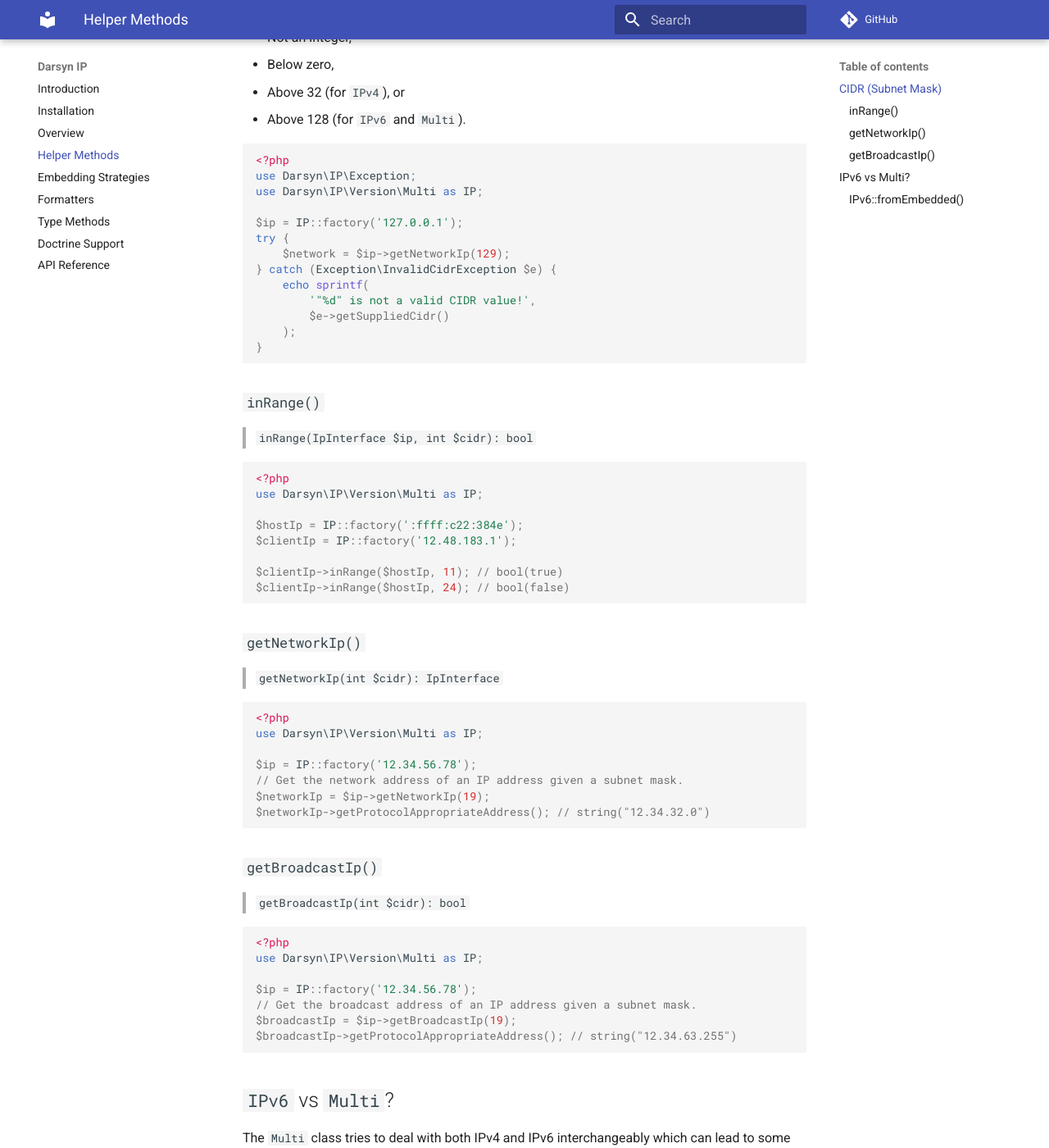
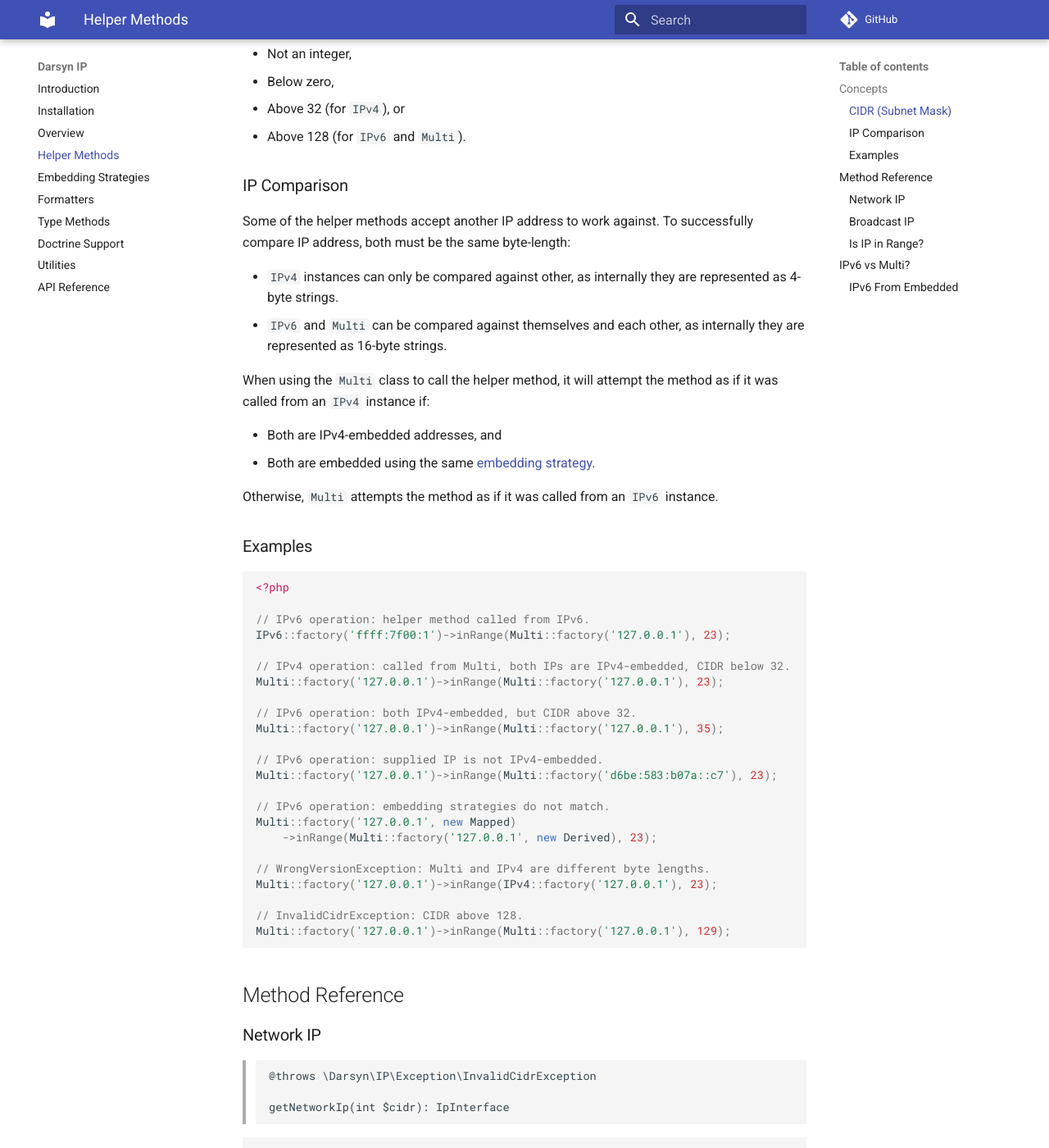
Before and after one commit to darsyn/ip, an MkDocs documentation site: the page built from docs/04-helpers.md, in a window 1280 px wide and 1400 px high, scrolled down 1073 px. Shown: the whole window at 82% size. Built offline with MkDocs 1.6.1 and Material for MkDocs 9.7.7, drawn with Linux system fonts in a browser that asks for light colours; comment, search, counter and statistics services are not loaded; some of the changed text lies outside the part shown.

Commit message:
Update Documentation
Ready for next 4.1.0 release (new features expected to be added before then).

````diff
--- a/docs/03-overview.md
+++ b/docs/03-overview.md
@@ -1,7 +1,8 @@
 # Overview
 
-IP addresses get automatically validated on object instantiation; if the IP
-address supplied is invalid, an `InvalidIpAddressException` will be thrown.
+IP addresses get automatically validated on creation through the static factory
+method; if the IP address supplied is invalid an `InvalidIpAddressException`
+will be thrown.
 
 ```php
 <?php
@@ -67,6 +68,29 @@ Each class has methods for determining the version:
 > what [embedding strategy](./05-strategies.md) is used rather than what
 > notation was passed to the constructor.
 
+## Instantiation
+
+All classes are instantiated using the `factory()` static method. This method
+validates the input and converts it into binary. In the case of the `Multi`
+class it also packs any version 4 addresses into a version 6 address.
+
+```php
+<?php
+use Darsyn\IP\Version\Multi as IP;
+
+try {
+    $ip = new IP('127.0.0.1');
+} catch (\Error) {
+    echo 'Cannot create IP using "new"; please use IP::factory() instead.';
+}
+```
+
+> Many instances are constructed for all [helper](./04-helpers.md) and
+> [type](./07-types.md) methods. Validating the input every time a new instance
+> is constructed slows things down considerably, so to speed up internal
+> processes the constructor does not perform any input validation. Because of
+> this the constructor method has been kept private.
+
 ## Return Formats
 
 Once an IP object has been initialised, the IP address value can be returned in
@@ -145,21 +169,25 @@ $ip = IP::factory('::ffff:7f00:1');
 $ip->getProtocolAppropriateAddress(); // string("127.0.0.1")
 ```
 
-### `getBinary()`
+### Binary
 
-Returns the 16 byte (4 bytes if using `IPv4`) binary string of the IP address.
-This will most likely contain non-printable characters, so is not appropriate
-for displaying.
+`getBinary()` returns the 16 byte (4 bytes if using `IPv4`) binary string of the
+IP address. This will most likely contain non-printable characters, so is not
+appropriate for displaying.
 
 ```php
 <?php
-use Darsyn\IP\Version\Multi as IP;
+use Darsyn\IP\Version\IPv4 as IP;
 
-$ip = IP::factory('127.0.0.1');
-$binary = $ip->getBinary();
+// The IPv4 address "80.111.111.112" just so happens to be, when converted to
+// binary, the same as the binary for the ASCII string "Poop". Today you learnt
+// something new.
+
+$ip = IP::factory('80.111.111.112');
+$ip->getBinary(); // string("Poop")
 ```
 
-### String Casting
+## String Casting
 
 Previous versions of this documentation specified that string casting for IP
 objects was enabled to get the binary string, but that was unfortunately untrue.
--- a/docs/04-helpers.md
+++ b/docs/04-helpers.md
@@ -7,12 +7,14 @@ returned as a *new* instance of `Darsyn\IP\IpInterface` rather than modifying
 the existing object - they are also returned as a static instance meaning an
 `IPv4` object would return a new `IPv4` object, an `IPv6` returns `IPv6`, etc.
 
-## CIDR (Subnet Mask)
+## Concepts
 
-All the helper methods require a CIDR value. Anyone who has worked with CIDR
-notation before will most likely be used to a subnet mask between 0 and 32.
-However, since this library deals with both IPv4 and IPv6 the CIDR values can
-range up to 128.
+### CIDR (Subnet Mask)
+
+Most of the the helper methods require a CIDR value. Anyone who has worked with
+CIDR notation before will most likely be used to a subnet mask between 0 and 32.
+However, since the `Multi` class deals with both IPv4 and IPv6 the CIDR values
+can range up to 128.
 
 Instances of `IPv4` will always deal with CIDR values between 0 and 32.
 
@@ -24,8 +26,7 @@ Instances of `Multi` will:
   strategy).
 - If version 4 and the CIDR is less or equal to 32, attempt the method as if it
   was called from an `IPv4` instance.
-- Otherwise, (or the previous step resulted in an error/exception) attempt the
-  method as if it was called from an `IPv6` instance.
+- Otherwise, attempt the method as if it was called from an `IPv6` instance.
 
 ```php
 <?php
@@ -37,38 +38,112 @@ IP::factory('127.0.0.1')->getNetworkIp(26);
 // IP is version 4 address but CIDR is more than 32. Uses IPv6::getNetworkIp().
 IP::factory('127.0.0.1')->getNetworkIp(107);
 
-// IP is version 6 address. Uses IPv6::getNetworkIp().
-IP::factory('2001:db8::a60:8a2e:0:7334')->getNetworkIp(50);
+// IP is version 6 address. Uses IPv6::getNetworkIp(), even though CIDR is below 32.
+IP::factory('2001:db8::a60:8a2e:0:7334')->getNetworkIp(31);
 ```
 
-Methods that deal with CIDRs throw an `Darsyn\IP\ExceptionInvalidCidrException`
-when a CIDR value that is out of range is passed. Out of range values are any
-value that is:
+A `Darsyn\IP\Exception\InvalidCidrException` is thrown whenever a CIDR value
+that is out of range is supplied. Out of range values are any value that is:
 
 - Not an integer,
 - Below zero,
 - Above 32 (for `IPv4`), or
 - Above 128 (for `IPv6` and `Multi`).
 
+### IP Comparison
+
+Some of the helper methods accept another IP address to work against. To
+successfully compare IP address, both must be the same byte-length:
+
+- `IPv4` instances can only be compared against other, as internally they are
+  represented as 4-byte strings.
+- `IPv6` and `Multi` can be compared against themselves and each other, as
+  internally they are represented as 16-byte strings.
+
+When using the `Multi` class to call the helper method, it will attempt the
+method as if it was called from an `IPv4` instance if:
+
+- Both are IPv4-embedded addresses, and
+- Both are embedded using the same [embedding strategy](./05-strategies.md).
+
+Otherwise, `Multi` attempts the method as if it was called from an `IPv6`
+instance.
+
+### Examples
+
 ```php
 <?php
-use Darsyn\IP\Exception;
+
+// IPv6 operation: helper method called from IPv6.
+IPv6::factory('ffff:7f00:1')->inRange(Multi::factory('127.0.0.1'), 23);
+
+// IPv4 operation: called from Multi, both IPs are IPv4-embedded, CIDR below 32.
+Multi::factory('127.0.0.1')->inRange(Multi::factory('127.0.0.1'), 23);
+
+// IPv6 operation: both IPv4-embedded, but CIDR above 32.
+Multi::factory('127.0.0.1')->inRange(Multi::factory('127.0.0.1'), 35);
+
+// IPv6 operation: supplied IP is not IPv4-embedded.
+Multi::factory('127.0.0.1')->inRange(Multi::factory('d6be:583:b07a::c7'), 23);
+
+// IPv6 operation: embedding strategies do not match.
+Multi::factory('127.0.0.1', new Mapped)
+    ->inRange(Multi::factory('127.0.0.1', new Derived), 23);
+
+// WrongVersionException: Multi and IPv4 are different byte lengths.
+Multi::factory('127.0.0.1')->inRange(IPv4::factory('127.0.0.1'), 23);
+
+// InvalidCidrException: CIDR above 128.
+Multi::factory('127.0.0.1')->inRange(Multi::factory('127.0.0.1'), 129);
+```
+
+## Method Reference
+
+### Network IP
+
+> ```
+> @throws \Darsyn\IP\Exception\InvalidCidrException
+>
+> getNetworkIp(int $cidr): IpInterface
+> ```
+
+
+```php
+<?php
 use Darsyn\IP\Version\Multi as IP;
 
-$ip = IP::factory('127.0.0.1');
-try {
-    $network = $ip->getNetworkIp(129);
-} catch (Exception\InvalidCidrException $e) {
-    echo sprintf(
-        '"%d" is not a valid CIDR value!',
-        $e->getSuppliedCidr()
-    );
-}
+$ip = IP::factory('12.34.56.78');
+// Get the network address of an IP address given a subnet mask.
+$networkIp = $ip->getNetworkIp(19);
+$networkIp->getProtocolAppropriateAddress(); // string("12.34.32.0")
 ```
 
-### `inRange()`
+### Broadcast IP
 
-> `inRange(IpInterface $ip, int $cidr): bool`
+> ```
+> @throws \Darsyn\IP\Exception\InvalidCidrException
+>
+> getBroadcastIp(int $cidr): bool
+> ```
+
+```php
+<?php
+use Darsyn\IP\Version\Multi as IP;
+
+$ip = IP::factory('12.34.56.78');
+// Get the broadcast address of an IP address given a subnet mask.
+$broadcastIp = $ip->getBroadcastIp(19);
+$broadcastIp->getProtocolAppropriateAddress(); // string("12.34.63.255")
+```
+
+### Is IP in Range?
+
+> ```
+> @throws \Darsyn\IP\Exception\WrongVersionException
+> @throws \Darsyn\IP\Exception\InvalidCidrException
+>
+> inRange(IpInterface $ip, int $cidr): bool
+> ```
 
 ```php
 <?php
@@ -81,40 +156,11 @@ $clientIp->inRange($hostIp, 11); // bool(true)
 $clientIp->inRange($hostIp, 24); // bool(false)
 ```
 
-### `getNetworkIp()`
-
-> `getNetworkIp(int $cidr): IpInterface`
-
-
-```php
-<?php
-use Darsyn\IP\Version\Multi as IP;
-
-$ip = IP::factory('12.34.56.78');
-// Get the network address of an IP address given a subnet mask.
-$networkIp = $ip->getNetworkIp(19);
-$networkIp->getProtocolAppropriateAddress(); // string("12.34.32.0")
-```
-
-### `getBroadcastIp()`
-
-> `getBroadcastIp(int $cidr): bool`
-
-```php
-<?php
-use Darsyn\IP\Version\Multi as IP;
-
-$ip = IP::factory('12.34.56.78');
-// Get the broadcast address of an IP address given a subnet mask.
-$broadcastIp = $ip->getBroadcastIp(19);
-$broadcastIp->getProtocolAppropriateAddress(); // string("12.34.63.255")
-```
-
 ## `IPv6` vs `Multi`?
 
 The `Multi` class tries to deal with both IPv4 and IPv6 interchangeably which
 can lead to some unexpected results if an IPv6 address is detected as an
-embedded IPv4 address. Valid CIDR values can be either 0-32 or 0-128 depending
+IPv4-embedded address. Valid CIDR values can be either 0-32 or 0-128 depending
 on internal state and the embedding strategy used.
 
 All the helper methods of `Multi` are affected by this.
@@ -122,7 +168,7 @@ All the helper methods of `Multi` are affected by this.
 The `IPv6` class, however, gives consistent results regardless of embedding
 strategy and always deals with CIDR values from 0 to 128.
 
-### `IPv6::fromEmbedded()`
+### IPv6 From Embedded
 
 If you want to embed IPv4 addresses into IPv6, but do not want `Multi` to return
 varying results depending on whether an IPv4 address is embedded or not, then
--- a/docs/09-api.md
+++ /dev/null
@@ -1,27 +0,0 @@
-# API Reference
-
-| Method                                | Returns              | IPv4     | IPv6     | Multi    |
-|---------------------------------------|----------------------|----------|----------|----------|
-| `factory(string $ip, [$strategy])`    | Static `IpInterface` | &#10003; | &#10003; | &#10003; |
-| `getBinary()`                         | `string`             | &#10003; | &#10003; | &#10003; |
-| `getVersion()`                        | `int`                | &#10003; | &#10003; | &#10003; |
-| `isVersion(int $version)`             | `bool`               | &#10003; | &#10003; | &#10003; |
-| `isVersion4()`                        | `bool`               | &#10003; | &#10003; | &#10003; |
-| `isVersion6()`                        | `bool`               | &#10003; | &#10003; | &#10003; |
-| `getNetworkIp(int $cidr)`             | Static `IpInterface` | &#10003; | &#10003; | &#10003; |
-| `getBroadcastIp(int $cidr)`           | Static `IpInterface` | &#10003; | &#10003; | &#10003; |
-| `inRange(IpInterface $ip, int $cidr)` | `bool`               | &#10003; | &#10003; | &#10003; |
-| `isMapped()`                          | `bool`               | &#10003; | &#10003; | &#10003; |
-| `isDerived()`                         | `bool`               | &#10003; | &#10003; | &#10003; |
-| `isCompatible()`                      | `bool`               | &#10003; | &#10003; | &#10003; |
-| `isEmbedded()`                        | `bool`               | &#10003; | &#10003; | &#10003; |
-| `isLinkLocal()`                       | `bool`               | &#10003; | &#10003; | &#10003; |
-| `isLoopback()`                        | `bool`               | &#10003; | &#10003; | &#10003; |
-| `isMulticast()`                       | `bool`               | &#10003; | &#10003; | &#10003; |
-| `isPrivateUse()`                      | `bool`               | &#10003; | &#10003; | &#10003; |
-| `isUnspecified()`                     | `bool`               | &#10003; | &#10003; | &#10003; |
-| `getDotAddress()`                     | `string`             | &#10003; |          | &#10003; |
-| `getCompactedAddress()`               | `string`             |          | &#10003; | &#10003; |
-| `getExpandedAddress()`                | `string`             |          | &#10003; | &#10003; |
-| `getCompactedAddress()`               | `string`             |          | &#10003; | &#10003; |
-| `getProtocolAppropriateAddress()`     | `string`             |          |          | &#10003; |
--- /dev/null
+++ b/docs/09-utilities.md
@@ -0,0 +1,96 @@
+# Utilities
+
+## Binary Utility
+
+The IP value objects store their internal state as a binary string, which is not
+easy for humans to understand. The `Darsyn\IP\Util\Binary` class is a collection
+of static helper methods for dealing with such binary strings.
+
+### From Hexadecimal
+
+> ```
+> @throws \InvalidArgumentException
+>
+> \Darsyn\IP\Util\Binary::fromHex(string $hex): string
+> ```
+
+Because there are two hexadecimal characters per byte, the input string must be
+of a length that is a multiple of 2.
+
+```php
+<?php
+use Darsyn\IP\Util\Binary;
+
+$hexString = '48656c6c6f21';
+Binary::fromHex($hexString); // string("Hello!")
+```
+
+### To Hexadecimal
+
+> ```
+> @throws \InvalidArgumentException
+>
+> \Darsyn\IP\Util\Binary::toHex(string $hex): string
+> ```
+
+```php
+<?php
+use Darsyn\IP\Util\Binary;
+
+$binaryString = 'Hello!';
+Binary::toHex($binaryString); // string("48656c6c6f21")
+```
+
+### From Human-readable Binary
+
+> ```
+> @throws \InvalidArgumentException
+>
+> \Darsyn\IP\Util\Binary::fromHumanReadable(string $asciiBinarySequence): string
+> ```
+
+Because there are 8 bits per bytes, the input string must be of a length that is
+a multiple of 8.
+
+```php
+<?php
+use Darsyn\IP\Util\Binary;
+
+$asciiBinary = '010010000110010101101100011011000110111100100001';
+Binary::fromHumanReadable($asciiBinary); // string("Hello!")
+```
+
+### To Human-readable
+
+> ```
+> @throws \InvalidArgumentException
+>
+> \Darsyn\IP\Util\Binary::toHumanReadable(string $binary): string
+> ```
+
+```php
+<?php
+use Darsyn\IP\Util\Binary;
+
+$binaryString = 'Hello!';
+Binary::toHumanReadable($asciiBinary); // string("010010000110010101101100011011000110111100100001")
+```
+
+## Multibyte String Utility
+
+On some PHP installations, the [Multibyte String](https://www.php.net/manual/en/book.mbstring.php)
+extension can overload PHP's native string functions which, because we are working
+with arbitrary binary content, can incorrectly guess an encoding when attempting
+to transform this data (IP addresses have no text encoding).
+
+Because of this, the `Darsyn\IP\Util\MbString` class is a collection of static
+helper equivalents for PHP's core string functions which detect if the
+`mbstring` extension is installed and appropriately call the correct function,
+specifying the `8bit` text encoding (treat each byte as individual character)
+if required.
+
+| Static Helper Method    | Replaces the PHP function... |
+|-------------------------|------------------------------|
+| `MbString::getLength()` | `str_len()`                  |
+| `MbString::subString()` | `substr()`                   |
+| `MbString::padString()` | `str_pad()`                  |
--- /dev/null
+++ b/docs/10-api.md
@@ -0,0 +1,27 @@
+# API Reference
+
+| Method                                | Returns              | IPv4 | IPv6 | Multi |
+|---------------------------------------|----------------------|------|------|-------|
+| `factory(string $ip, [$strategy])`    | Static `IpInterface` | ✓    | ✓    | ✓     |
+| `getBinary()`                         | `string`             | ✓    | ✓    | ✓     |
+| `getVersion()`                        | `int`                | ✓    | ✓    | ✓     |
+| `isVersion(int $version)`             | `bool`               | ✓    | ✓    | ✓     |
+| `isVersion4()`                        | `bool`               | ✓    | ✓    | ✓     |
+| `isVersion6()`                        | `bool`               | ✓    | ✓    | ✓     |
+| `getNetworkIp(int $cidr)`             | Static `IpInterface` | ✓    | ✓    | ✓     |
+| `getBroadcastIp(int $cidr)`           | Static `IpInterface` | ✓    | ✓    | ✓     |
+| `inRange(IpInterface $ip, int $cidr)` | `bool`               | ✓    | ✓    | ✓     |
+| `isMapped()`                          | `bool`               | ✓    | ✓    | ✓     |
+| `isDerived()`                         | `bool`               | ✓    | ✓    | ✓     |
+| `isCompatible()`                      | `bool`               | ✓    | ✓    | ✓     |
+| `isEmbedded()`                        | `bool`               | ✓    | ✓    | ✓     |
+| `isLinkLocal()`                       | `bool`               | ✓    | ✓    | ✓     |
+| `isLoopback()`                        | `bool`               | ✓    | ✓    | ✓     |
+| `isMulticast()`                       | `bool`               | ✓    | ✓    | ✓     |
+| `isPrivateUse()`                      | `bool`               | ✓    | ✓    | ✓     |
+| `isUnspecified()`                     | `bool`               | ✓    | ✓    | ✓     |
+| `getDotAddress()`                     | `string`             | ✓    |      | ✓     |
+| `getCompactedAddress()`               | `string`             |      | ✓    | ✓     |
+| `getExpandedAddress()`                | `string`             |      | ✓    | ✓     |
+| `getCompactedAddress()`               | `string`             |      | ✓    | ✓     |
+| `getProtocolAppropriateAddress()`     | `string`             |      |      | ✓     |
````
Also changed, not shown: other parts of docs/03-overview.md (+18 -18 lines), docs/02-installation.md (+4 -6 lines), docs/08-doctrine.md (+4 -18 lines), docs/README.md (+2 -1 lines).
